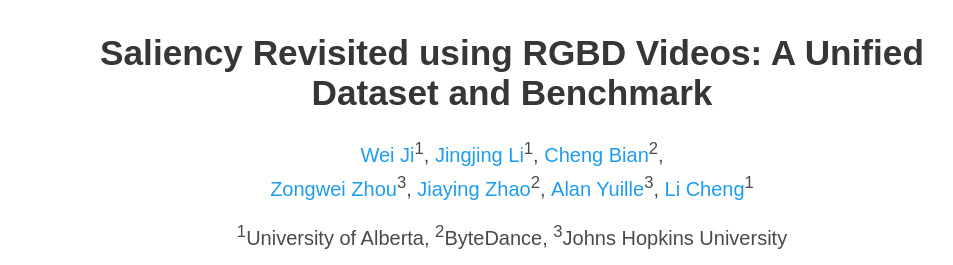
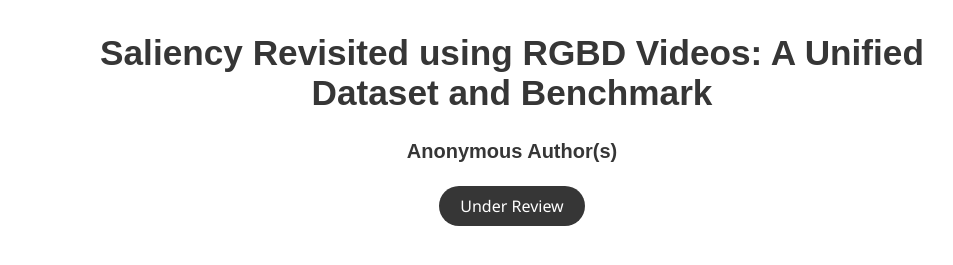
Before and after one commit to DVSOD/DVSOD..github.io, a plain HTML site: page index.html in a window 1280 px wide. Shown: the part 124-389 px from the top of the page, without its empty margins (128-1081 px from the left). Drawn offline with nearby package versions, Linux system fonts and the light colour scheme; some icons are missing; a web font is replaced by a local one.

Commit message:
Update index.html

```diff
--- a/index.html
+++ b/index.html
@@ -60,33 +60,12 @@
           <h1 class="title is-3 publication-title" style="font-size: 2.2rem;"> Saliency Revisited using RGBD Videos: A Unified Dataset and Benchmark</h1>
           <div class="is-size-5 publication-authors">
             <span class="author-block">
-              <a href="https://jiwei0921.github.io/">Wei Ji</a><sup>1</sup>,
-            </span>
-            <span class="author-block">
-              <a href="mailto:jingjin1@ualberta.ca">Jingjing Li</a><sup>1</sup>,
-            </span>
-            <span class="author-block">
-              <a href="https://scholar.google.com/citations?user=QGrtFboAAAAJ&hl=zh-CN/">Cheng Bian</a><sup>2</sup>,
-            </span>
-            <br>
-            <span class="author-block">
-              <a href="https://www.zongweiz.com/">Zongwei Zhou</a><sup>3</sup>,
-            </span>
-            <span class="author-block">
-              <a href="https://github.com/smilejames/">Jiaying Zhao</a><sup>2</sup>,
-            </span>
-            <span class="author-block">
-              <a href="https://www.cs.jhu.edu/~ayuille/">Alan Yuille</a><sup>3</sup>,
-            </span>
-            <span class="author-block">
-              <a href="https://scholar.google.com/citations?user=9IRFiEQAAAAJ&hl=en">Li Cheng</a><sup>1</sup>
+               <strong> Anonymous Author(s) </strong>
             </span>
           </div>
 
           <div class="is-size-5 publication-authors">
-            <span class="author-block"><sup>1</sup>University of Alberta</span>,
-            <span class="author-block"><sup>2</sup>ByteDance</span>,
-            <span class="author-block"><sup>3</sup>Johns Hopkins University</span>
+            <span Affiliation </span>
           </div>
 
           <span class="link-block">
```
